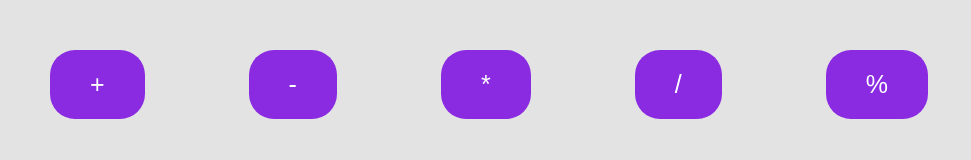
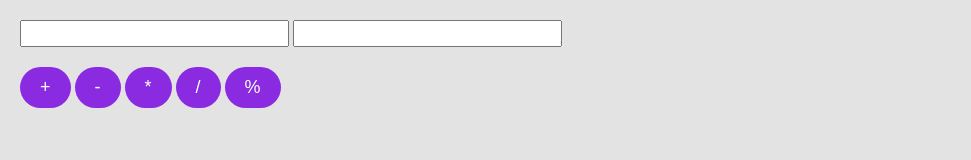
Before and after one commit to sezaiozturk/calculator-basicJavascript, a plain HTML site: page index.html in a window 1280 px wide. Shown: the whole page, without its empty margins (0-971 px from the left). Drawn offline with Linux system fonts and the light colour scheme.

Commit message:
feature:4 operations in a function

```diff
--- a/index.html
+++ b/index.html
@@ -8,28 +8,42 @@
         />
     </head>
     <body>
-        <button onclick="topla()">+</button>
-        <button onclick="cikar()">-</button>
-        <button onclick="carp()">*</button>
-        <button onclick="bol()">/</button>
-        <button onclick="mod()">%</button>
+        <div>
+            <input id="sayi1" type="number"/>
+            <input id="sayi2" type="number"/>
+        </div>
+        <div>
+            <button onclick="hesapla('+')">+</button>
+            <button onclick="hesapla('-')">-</button>
+            <button onclick="hesapla('*')">*</button>
+            <button onclick="hesapla('/')">/</button>
+            <button onclick="hesapla('%')">%</button>
+        </div>
+        <div id="sonuc"></div>
         <script>
-            var x=10;
-            var y=5;
-            function topla() {
-                alert(x+y);
-            }
-            function cikar() {
-                alert(x-y);
-            }
-            function carp() {
-                alert(x*y);
-            }
-            function bol() {
-                alert(x/y);
-            }
-            function mod() {
-                alert(x%y);
+            var sayi1=document.getElementById("sayi1");
+            var sayi2=document.getElementById("sayi2");
+            var sonuc=document.getElementById("sonuc");
+            function hesapla(type){
+                var sonucText="";
+                switch (type) {
+                    case '+':
+                        sonucText=Number(sayi1.value)+Number(sayi2.value);
+                        break;
+                    case '-':
+                        sonucText=Number(sayi1.value)-Number(sayi2.value);
+                        break;
+                    case '*':
+                        sonucText=Number(sayi1.value)*Number(sayi2.value);
+                        break;
+                    case '/':
+                        sonucText=Number(sayi1.value)/Number(sayi2.value);
+                        break;
+                    case '%':
+                        sonucText=Number(sayi1.value)%Number(sayi2.value);
+                        break;
+                }
+                sonuc.innerHTML=sonucText;
             }
         </script>
     </body>
--- a/style.css
+++ b/style.css
@@ -5,12 +5,17 @@
 body {
     background-color: #e3e3e3;
 }
+div {
+    margin: 20px;
+}
+input {
+    font-size: 20px;
+}
 button {
     background-color: blueviolet;
-    padding: 20px 40px;
-    margin: 50px;
+    padding: 10px 20px;
     color: white;
-    font-size:25px;
+    font-size:18px;
     border-radius: 25px;
     user-select: none;
     border: none;
@@ -22,3 +27,6 @@ button:hover {
 button:active {
     transform:translateY(2px);
 }
+#sonuc {
+    font-size: 30px;
+}
```
